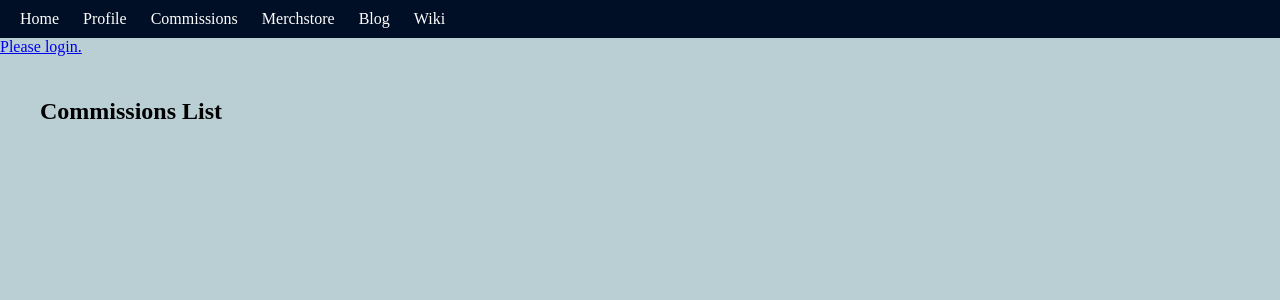
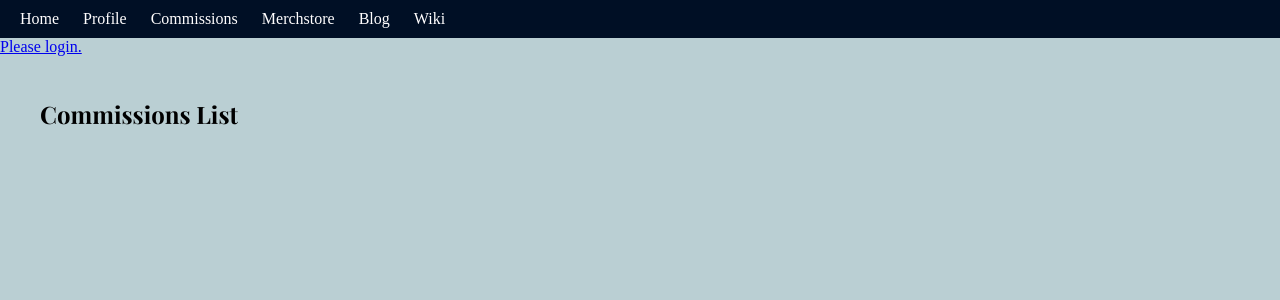
Before and after one commit to gianvalen/hobbysite-F-9, a Django app: page /commissions/list in a window 1280 px wide. Shown: the top 300 px of the page. Run offline with Django 5.2, Linux system fonts and the light colour scheme; data that the repository does not hold is empty.

Commit message:
Load static and included necessary links for css

```diff
--- a/hobbysite/templates/base.html
+++ b/hobbysite/templates/base.html
@@ -4,6 +4,7 @@
     <head>
         <title>{% block title %}{% endblock %}</title>
         <link rel="stylesheet" href="{% static 'css/main.css' %}" type="text/css">
+        <link rel="stylesheet" href="https://fonts.googleapis.com/css2?family=Playfair+Display:wght@400;700&display=swap">
         {% block styles %}{% endblock %}
     </head>
 
@@ -21,7 +22,7 @@
 
     {% block user_authentication %}
         {% if request.user.is_authenticated %}
-            <h4> Hello {{request.user.username}}</h4>
+        <h4> Hello {{request.user.username}}</h4>
             <form action = "{% url 'logout' %}" method = "POST">
                 {% csrf_token %}
                 <button type = "submit">LOG OUT</button>
```
